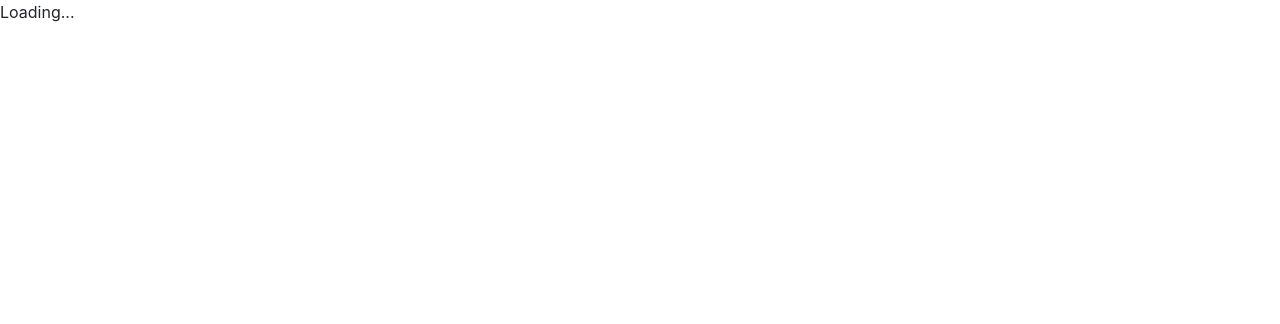
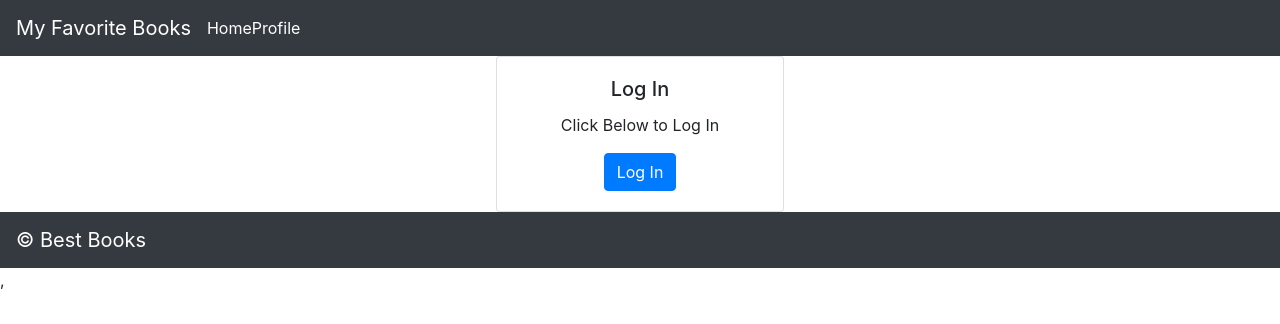
Before and after one commit to Garinmin/can-of-books, a React (Create React App) app: page / in a window 1280 px wide. Shown: the top 324 px of the page. Built offline with nearby package versions, Linux system fonts and the light colour scheme.

Commit message:
added login button

```diff
--- a/src/App.js
+++ b/src/App.js
@@ -1,6 +1,7 @@
 import React from 'react';
 import Header from './Header';
 import IsLoadingAndError from './IsLoadingAndError';
+import Login from './Login.js';
 import Footer from './Footer';
 import {
   BrowserRouter as Router,
@@ -17,6 +18,7 @@
         <Router>
           <IsLoadingAndError>
             <Header />
+            <Login />
             <Switch>
               <Route exact path="/">
                 {/* TODO: if the user is logged in, render the `MyFavoriteBooks` component, if they are not, render the `Login` component */}
--- a/src/Login.js
+++ b/src/Login.js
@@ -1,22 +1,26 @@
 import React from 'react';
 import 'bootstrap/dist/css/bootstrap.min.css';
 import Card from 'react-bootstrap/Card';
+import Button from 'react-bootstrap/Button';
 import './Login.css';
+import { useAuth0 } from '@auth0/auth0-react';
 
-class Login extends React.Component {
-  render() {
-    return(
+function Login() {
+
+    const { loginWithRedirect } = useAuth0();
+    return (
       <Card style={{ width: '18rem' }}>
         <Card.Body>
           <Card.Title>Log In</Card.Title>
           <Card.Text>
             Click Below to Log In
           </Card.Text>
-          {/* TODO: add a `LoginButton` component here that will log the user in with Auth0 */}
+          <Button onClick={() => loginWithRedirect()}>Log In</Button>
+
         </Card.Body>
       </Card>
     )
-  }
+
 }
 
 export default Login;
--- a/src/index.js
+++ b/src/index.js
@@ -1,11 +1,20 @@
 import React from 'react';
 import ReactDOM from 'react-dom';
 import App from './App';
+import { Auth0Provider } from "@auth0/auth0-react";
 
 // TODO: wrap everything in Auth0
 ReactDOM.render(
-  <React.StrictMode>
-    <App />
-  </React.StrictMode>,
+  <Auth0Provider
+    domain="dev-tspstq3y.us.auth0.com"
+    clientId="kTHj6tB9wsVs69nQGWMe24zjv6NXAICO"
+    redirectUri="http://localhost:3000"
+  >
+    <React.StrictMode>
+     <App />
+    </React.StrictMode>,
+  </Auth0Provider>,
+
+
   document.getElementById('root')
 );
```
Also changed, not shown: 1 other file (tests, documents, lock files or other folders).
